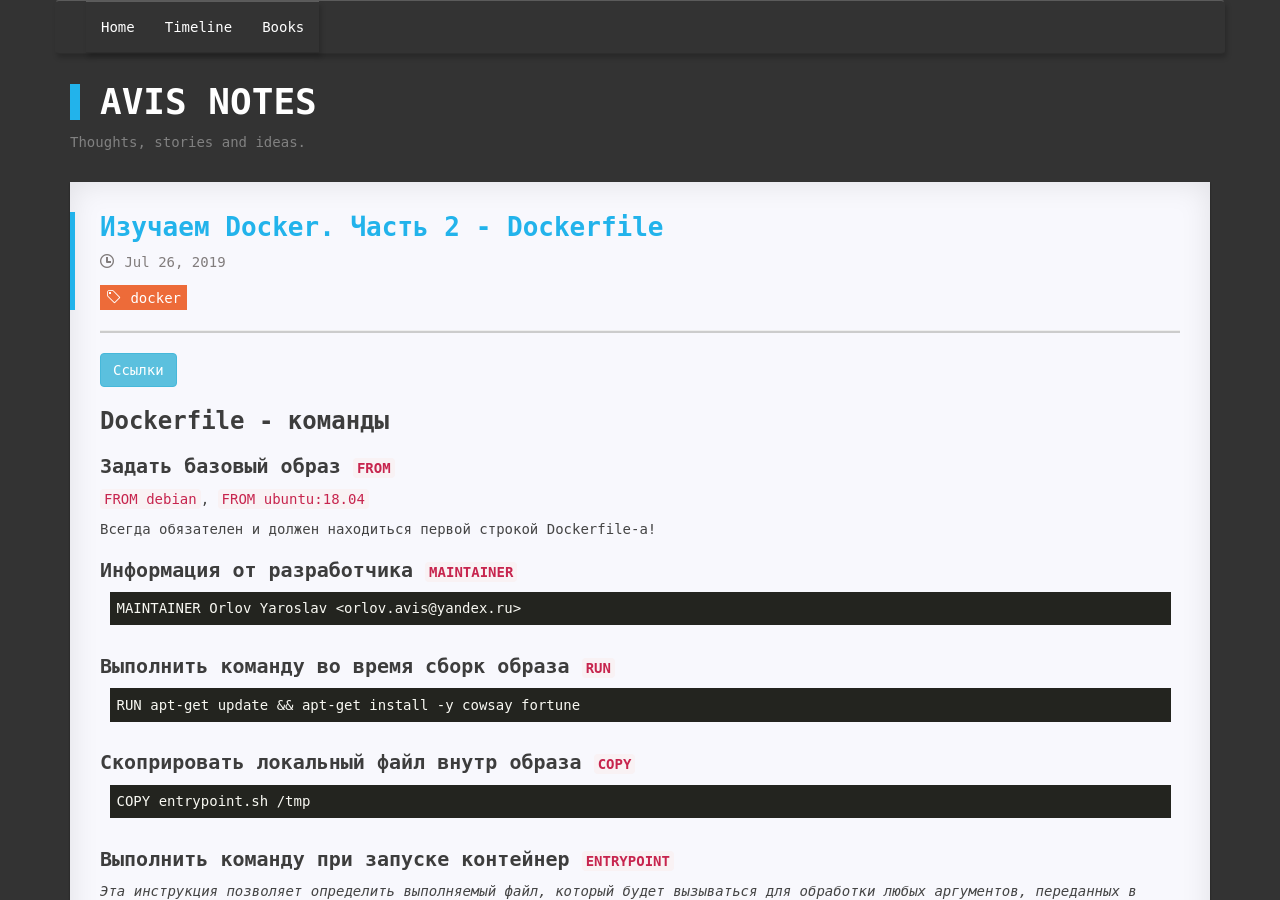
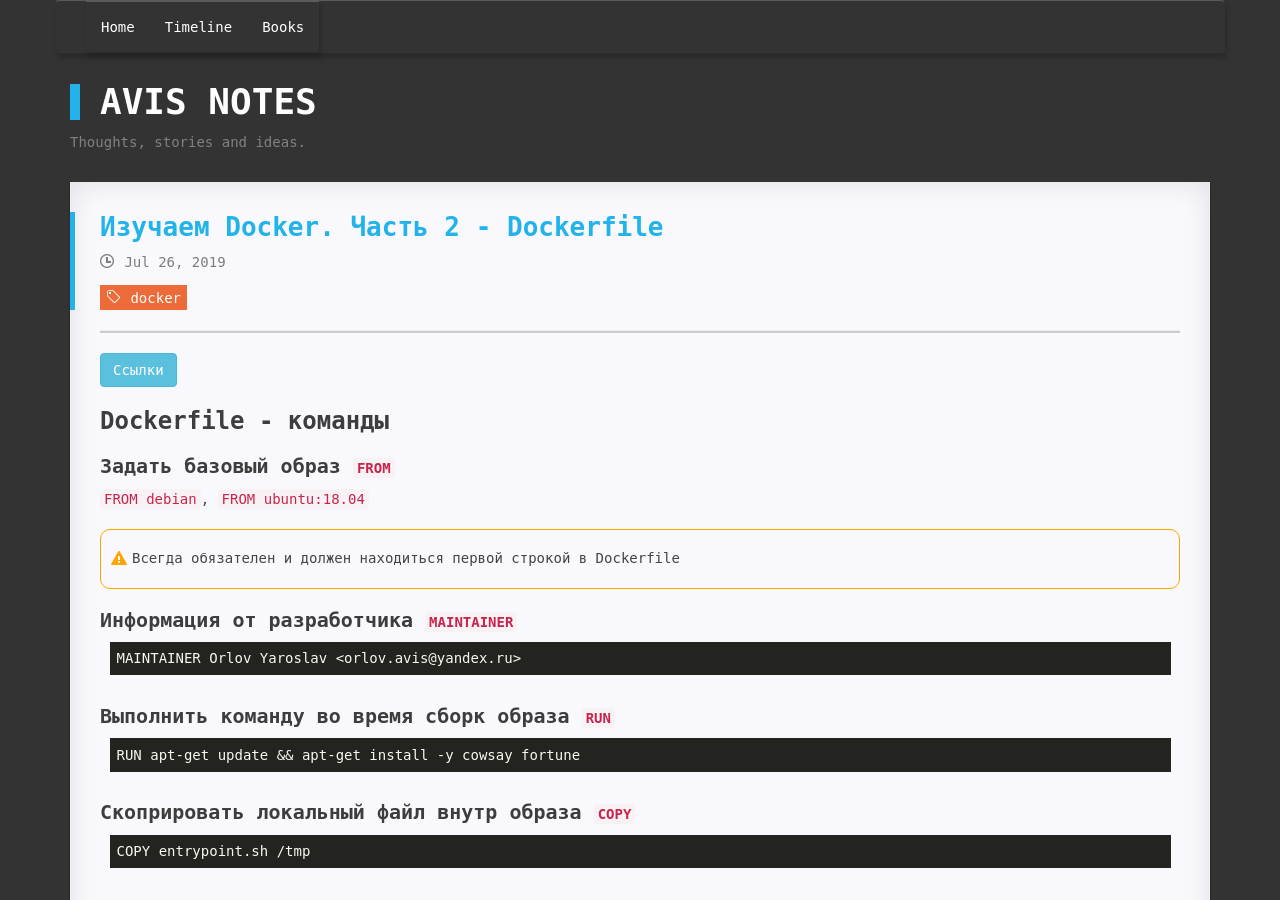
Before and after one commit to Avis20/avis20.github.io, a Jekyll site: the page built from _posts/2019-07-26-linux-dockerfile.md, in a window 1280 px wide and 900 px high. Built offline with Jekyll 4.4.1, drawn with Linux system fonts in a browser that asks for light colours.

```diff
--- a/_posts/2019-07-26-linux-dockerfile.md
+++ b/_posts/2019-07-26-linux-dockerfile.md
@@ -26,7 +26,9 @@ reference:
 
 `FROM debian`, `FROM ubuntu:18.04`
 
-Всегда обязателен и должен находиться первой строкой Dockerfile-а!
+<div class="warn">
+  <p>Всегда обязателен и должен находиться первой строкой в Dockerfile</p>
+</div>
 
 ## Информация от разработчика `MAINTAINER`
 
```
